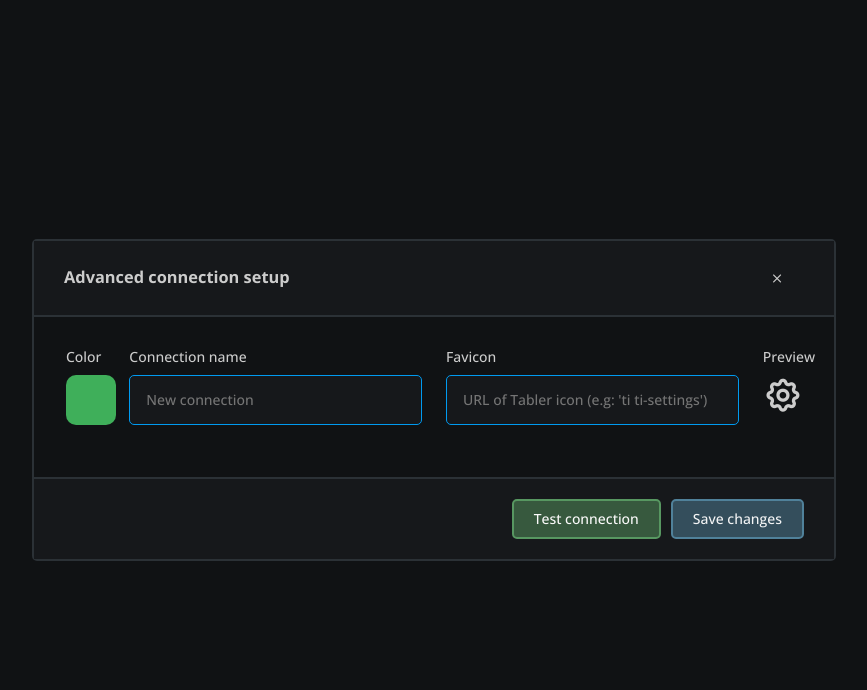
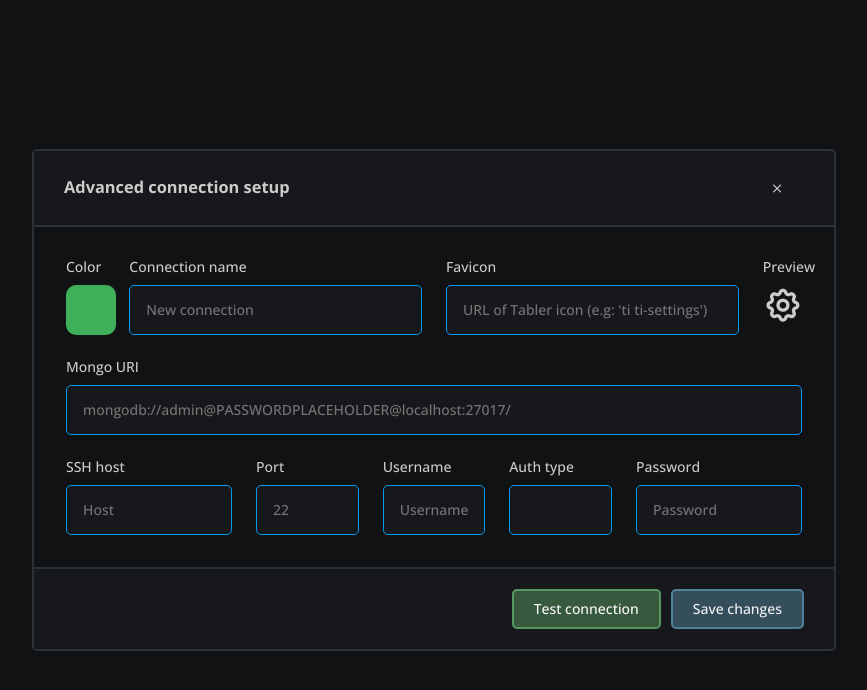
Before and after one commit to navid-kianfar/mangoose-frontend, a React (Create React App) app: page /login in a window 1280 px wide. Shown: the top 690 px of the page, without its empty margins (206-1073 px from the left). Built offline with nearby package versions, Linux system fonts and the light colour scheme.

Commit message:
ssh inputs added

```diff
--- a/src/components/app/connection-setup/connection-setup.component.jsx
+++ b/src/components/app/connection-setup/connection-setup.component.jsx
@@ -60,6 +60,95 @@ const form = createFormElement([
         },
         params: {
           model: "ti ti-settings",
+        },
+      }),
+    ],
+  },
+  {
+    size: 12,
+    elements: [
+      createTextElement({
+        config: {
+          field: "",
+          label: "app.mongo.uri",
+        },
+        params: {
+          model: "",
+          placeholder: "app.mongo.uri.placeholder",
+        },
+      }),
+    ],
+  },
+  {
+    size: 3,
+    elements: [
+      createTextElement({
+        config: {
+          field: "",
+          label: "app.ssh.host",
+        },
+        params: {
+          model: "",
+          placeholder: "app.ssh.host.placeholder",
+        },
+      }),
+    ],
+  },
+  {
+    size: 2,
+    elements: [
+      createTextElement({
+        config: {
+          field: "",
+          label: "app.ssh.port",
+        },
+        params: {
+          model: "",
+          placeholder: "app.ssh.port.number",
+        },
+      }),
+    ],
+  },
+  {
+    size: 2,
+    elements: [
+      createTextElement({
+        config: {
+          field: "",
+          label: "app.username",
+        },
+        params: {
+          model: "",
+          placeholder: "app.username",
+        },
+      }),
+    ],
+  },
+  {
+    size: 2,
+    elements: [
+      createTextElement({
+        config: {
+          field: "",
+          label: "app.auth.type",
+        },
+        params: {
+          model: "",
+        },
+      }),
+    ],
+  },
+  {
+    size: 3,
+    elements: [
+      createTextElement({
+        config: {
+          field: "",
+          label: "app.password",
+        },
+        params: {
+          model: "",
+          placeholder: "app.password",
         },
       }),
     ],
--- a/src/components/app/connection-setup/connection-setup.style.jsx
+++ b/src/components/app/connection-setup/connection-setup.style.jsx
@@ -6,6 +6,9 @@ const Wrapper = styled.div`
 
     .form-element-wrapper {
       padding: 20px;
+      .form-element {
+        margin-bottom: 0;
+      }
     }
     .footer {
       //justify-content: space-between;
--- a/src/components/core/form/form.component.jsx
+++ b/src/components/core/form/form.component.jsx
@@ -42,7 +42,11 @@ const FormComponent = ({ form, disabled, waiting, onModelChange }) => {
                       updateField(e.config.field, ev.target.value)
                     }
                     disabled={disabled || waiting}
-                            placeholder={intl.formatMessage({ id: e.params.placeholder })}
+                    placeholder={
+                      e.params.placeholder?.length > 0
+                        ? intl.formatMessage({ id: e.params.placeholder })
+                        : ""
+                    }
                   />
                 )}
 
--- a/src/locales/en.json
+++ b/src/locales/en.json
@@ -16,5 +16,12 @@
   "app.favicon": "Favicon",
   "app.favicon.placeholder": "URL of Tabler icon (e.g: 'ti ti-settings')",
   "app.color": "Color",
-  "app.preview": "Preview"
+  "app.preview": "Preview",
+  "app.mongo.uri": "Mongo URI",
+  "app.mongo.uri.placeholder": "mongodb://admin@PASSWORDPLACEHOLDER@localhost:27017/",
+  "app.ssh.port": "Port",
+  "app.ssh.port.number": "22",
+  "app.ssh.host": "SSH host",
+  "app.ssh.host.placeholder": "Host",
+  "app.auth.type": "Auth type"
 }
```
Lines whose indentation alone changed are shown as unchanged.
